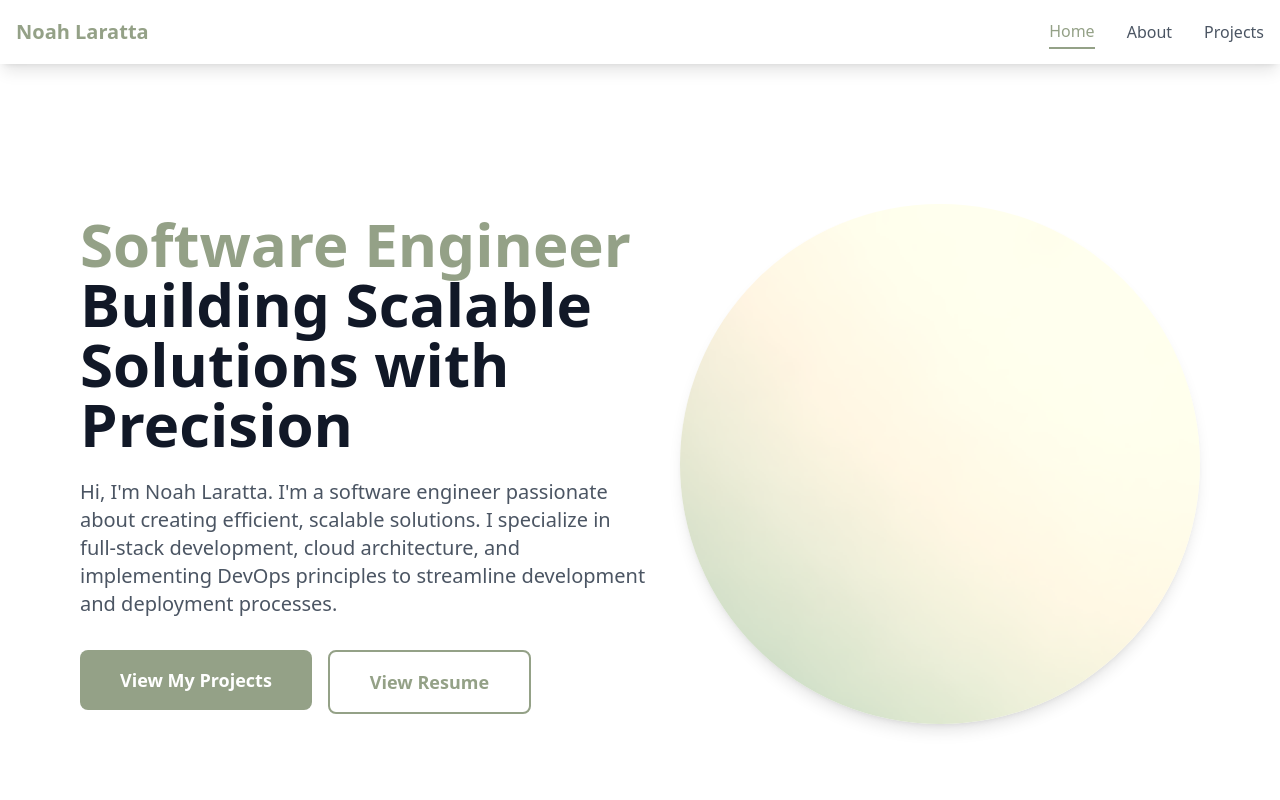
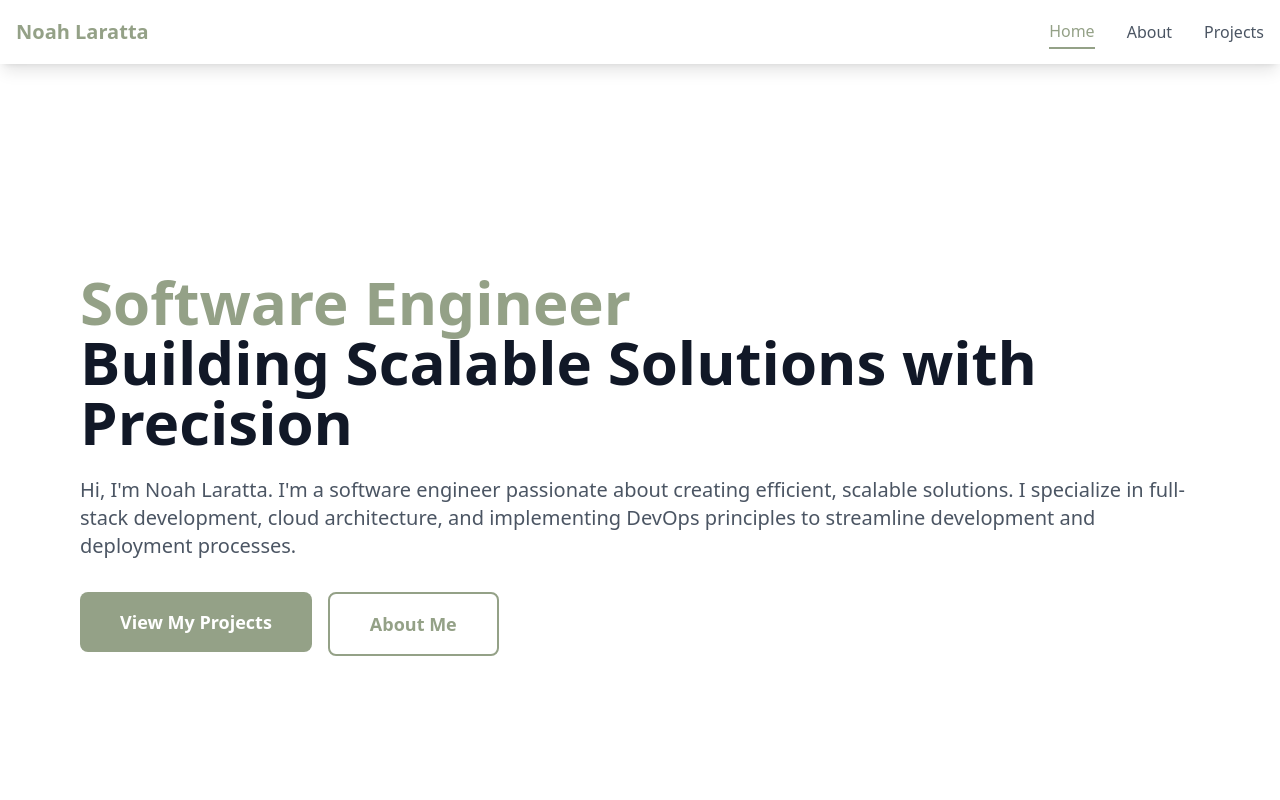
Before and after one commit to nlaratta/noahlaratta, a Next.js app: page / in a window 1280 px wide. Shown: the top 800 px of the page. Built offline with nearby package versions, Linux system fonts and the light colour scheme.

Commit message:
Update landing page Hide picture New button text

```diff
--- a/pages/index.tsx
+++ b/pages/index.tsx
@@ -65,13 +65,13 @@ export default function Home() {
                     // rel="noopener noreferrer"
                     className="inline-block bg-white text-sage border-2 border-sage px-10 py-4 text-lg rounded-lg font-semibold hover:bg-sage hover:text-white hover:shadow-lg transform hover:-translate-y-0.5 transition-all duration-300"
                   >
-                    View Resume
+                    About Me
                   </Link>
                 </motion.div>
               </div>
             </div>
 
-            <motion.div
+            {/* <motion.div
               initial={{ opacity: 0, scale: 0.95 }}
               animate={{ opacity: 1, scale: 1 }}
               transition={{ duration: 0.6, delay: 0.2 }}
@@ -87,7 +87,7 @@ export default function Home() {
                   className="hover:scale-110 transition-transform duration-500 ease-in-out"
                 />
               </div>
-            </motion.div>
+            </motion.div> */}
           </motion.div>
         </div>
 
```
